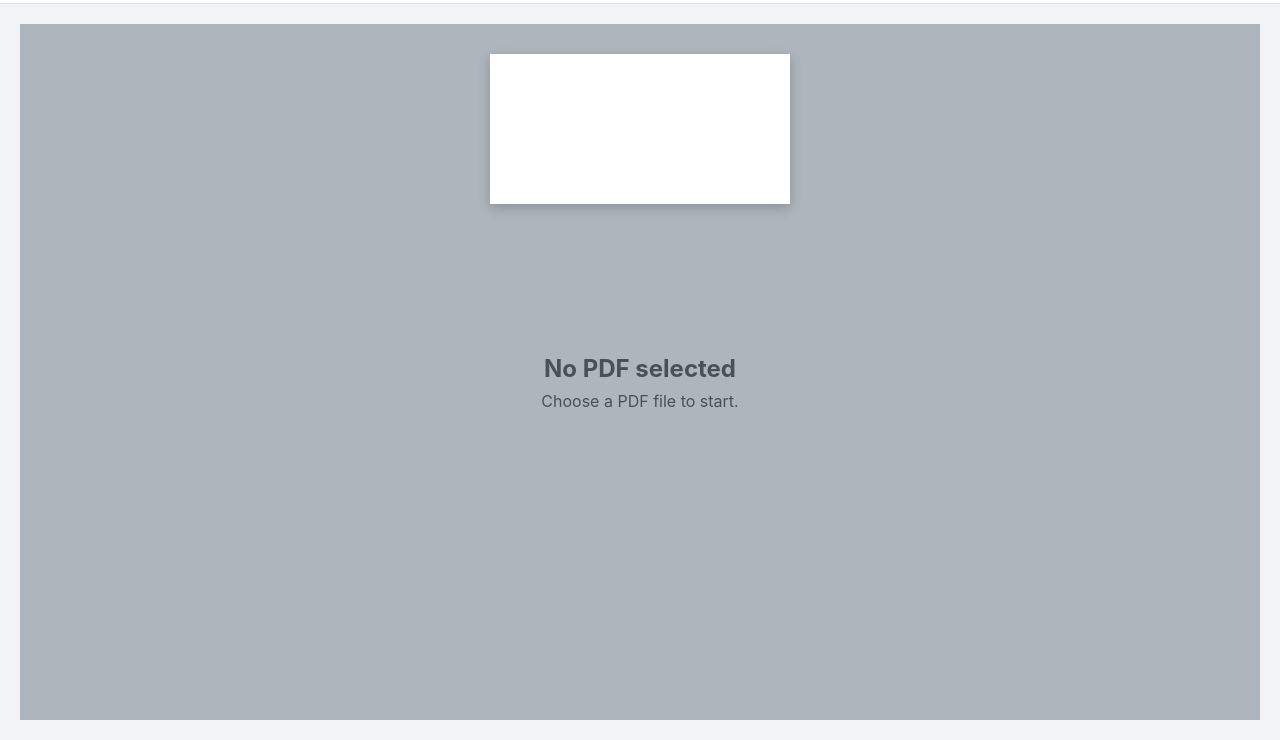
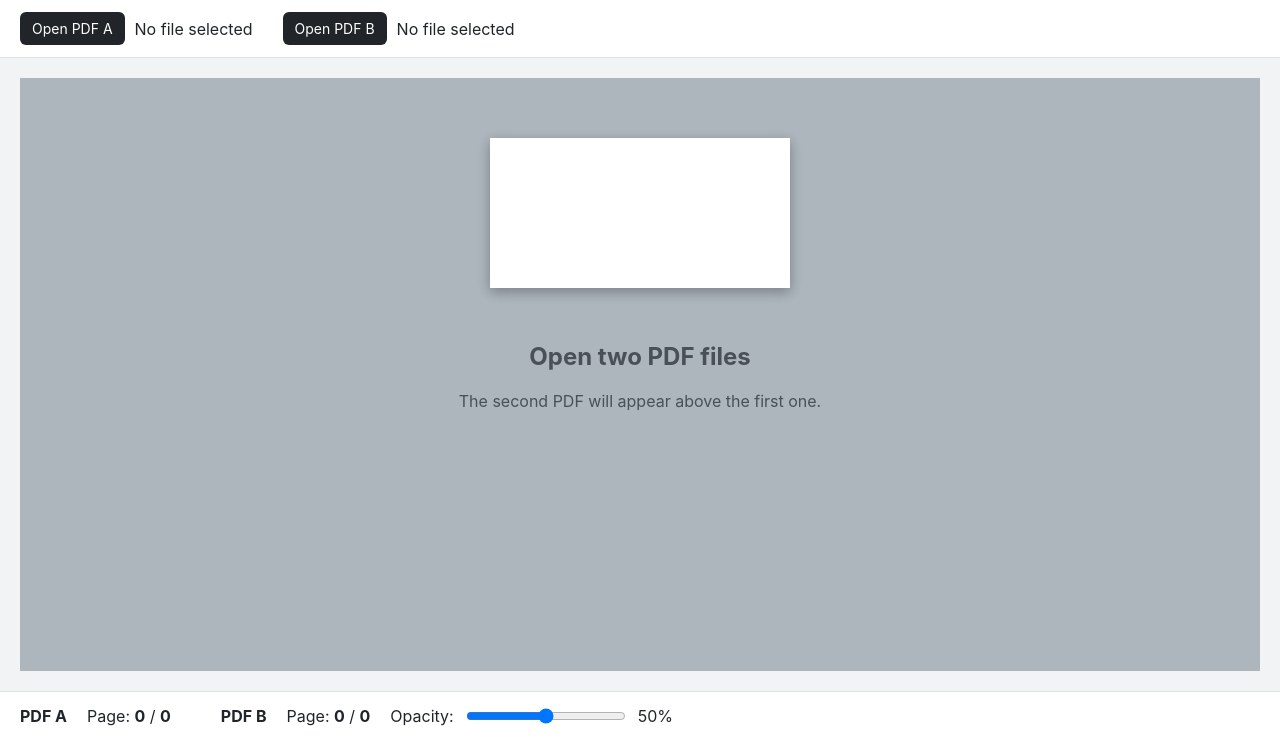
Before and after one commit to SamToio/pdf-comparator, a website built with Vite: page index.html in a window 1280 px wide. Shown: the part 60-800 px from the top of the page. Built offline with nearby package versions, Linux system fonts and the light colour scheme.

Commit message:
refactor: establish shared PDF layer coordinate system

```diff
--- /dev/null
+++ b/src/PdfLayer.js
@@ -0,0 +1,86 @@
+export class PdfLayer {
+    constructor(canvas) {
+        this.canvas = canvas;
+        this.context = canvas.getContext('2d');
+
+        this.document = null;
+
+        this.page = 1;
+
+        this.x = 0;
+        this.y = 0;
+
+        this.scale = 1;
+
+        this.opacity = 1;
+
+        this.baseScale = 1;
+    }
+
+    async load(file, pdfjsLib) {
+        const arrayBuffer = await file.arrayBuffer();
+
+        this.document = await pdfjsLib.getDocument({
+            data: arrayBuffer
+        }).promise;
+
+        this.page = 1;
+
+        await this.render();
+    }
+
+    async render() {
+        if (!this.document) {
+            return;
+        }
+
+        const page = await this.document.getPage(this.page);
+
+        const viewport = page.getViewport({
+            scale: 1
+        });
+
+        this.baseScale = 1;
+
+        this.canvas.width = Math.ceil(viewport.width);
+        this.canvas.height = Math.ceil(viewport.height);
+
+        await page.render({
+            canvasContext: this.context,
+            viewport
+        }).promise;
+
+        this.updateTransform();
+    }
+
+    updateTransform() {
+        this.canvas.style.transform = `
+            translate(
+                calc(-50% + ${this.x}px),
+                ${this.y}px
+            )
+            scale(${this.scale})
+        `;
+
+        this.canvas.style.opacity = this.opacity;
+    }
+
+    setPosition(x, y) {
+        this.x = x;
+        this.y = y;
+
+        this.updateTransform();
+    }
+
+    setScale(scale) {
+        this.scale = scale;
+
+        this.updateTransform();
+    }
+
+    setOpacity(opacity) {
+        this.opacity = opacity;
+
+        this.updateTransform();
+    }
+}
--- a/src/main.js
+++ b/src/main.js
@@ -1,7 +1,9 @@
 import './style.css';
+
 import * as pdfjsLib from 'pdfjs-dist';
+import pdfWorker from 'pdfjs-dist/build/pdf.worker.mjs?url';
 
-import pdfWorker from 'pdfjs-dist/build/pdf.worker.mjs?url';
+import { PdfLayer } from './PdfLayer.js';
 
 pdfjsLib.GlobalWorkerOptions.workerSrc = pdfWorker;
 
@@ -9,160 +11,195 @@ const app = document.querySelector('#app');
 
 app.innerHTML = `
     <div class="app">
+
         <header class="toolbar">
             <h1>PDF Comparator</h1>
+        </header>
 
-            <label class="file-button">
-                Open PDF
-                <input id="pdfInput" type="file" accept="application/pdf">
-            </label>
+        <section class="file-toolbar">
 
-            <div class="page-controls">
-                <button id="previousPage" disabled>←</button>
+            <div class="file-control">
+                <label class="file-button">
+                    Open PDF A
+                    <input
+                        id="pdfAInput"
+                        type="file"
+                        accept="application/pdf"
+                    >
+                </label>
+
+                <span id="pdfAName">
+                    No file selected
+                </span>
+            </div>
+
+            <div class="file-control">
+                <label class="file-button">
+                    Open PDF B
+                    <input
+                        id="pdfBInput"
+                        type="file"
+                        accept="application/pdf"
+                    >
+                </label>
+
+                <span id="pdfBName">
+                    No file selected
+                </span>
+            </div>
+
+        </section>
+
+        <main class="viewer-container">
+
+            <div class="viewer">
+
+                <div class="comparison-stage">
+
+                    <canvas id="pdfCanvasA"></canvas>
+
+                    <canvas id="pdfCanvasB"></canvas>
+
+                </div>
+
+                <div id="emptyState" class="empty-state">
+                    <h2>Open two PDF files</h2>
+                    <p>
+                        The second PDF will appear above the first one.
+                    </p>
+                </div>
+
+            </div>
+
+        </main>
+
+        <section class="controls">
+
+            <div class="layer-control">
+                <strong>PDF A</strong>
 
                 <span>
-                    Page
-                    <strong id="pageNumber">0</strong>
+                    Page:
+                    <strong id="pageA">0</strong>
                     /
-                    <strong id="pageCount">0</strong>
+                    <strong id="countA">0</strong>
+                </span>
+            </div>
+
+            <div class="layer-control">
+                <strong>PDF B</strong>
+
+                <span>
+                    Page:
+                    <strong id="pageB">0</strong>
+                    /
+                    <strong id="countB">0</strong>
                 </span>
 
-                <button id="nextPage" disabled>→</button>
+                <label>
+                    Opacity:
+                    <input
+                        id="opacityB"
+                        type="range"
+                        min="0"
+                        max="1"
+                        step="0.01"
+                        value="0.5"
+                    >
+
+                    <span id="opacityValue">50%</span>
+                </label>
             </div>
-        </header>
 
-        <main class="viewer-container">
-            <div class="viewer">
-                <canvas id="pdfCanvas"></canvas>
+        </section>
 
-                <div id="emptyState" class="empty-state">
-                    <h2>No PDF selected</h2>
-                    <p>Choose a PDF file to start.</p>
-                </div>
-            </div>
-        </main>
     </div>
 `;
 
-const pdfInput = document.querySelector('#pdfInput');
-const canvas = document.querySelector('#pdfCanvas');
-const context = canvas.getContext('2d');
+const pdfAInput = document.querySelector('#pdfAInput');
+const pdfBInput = document.querySelector('#pdfBInput');
 
-const previousPageButton = document.querySelector('#previousPage');
-const nextPageButton = document.querySelector('#nextPage');
+const pdfAName = document.querySelector('#pdfAName');
+const pdfBName = document.querySelector('#pdfBName');
 
-const pageNumberElement = document.querySelector('#pageNumber');
-const pageCountElement = document.querySelector('#pageCount');
+const pageA = document.querySelector('#pageA');
+const countA = document.querySelector('#countA');
+
+const pageB = document.querySelector('#pageB');
+const countB = document.querySelector('#countB');
+
+const opacityB = document.querySelector('#opacityB');
+const opacityValue = document.querySelector('#opacityValue');
 
 const emptyState = document.querySelector('#emptyState');
 
-let pdfDocument = null;
-let currentPage = 1;
-let rendering = false;
-let pendingPage = null;
+const canvasA = document.querySelector('#pdfCanvasA');
+const canvasB = document.querySelector('#pdfCanvasB');
 
-async function renderPage(pageNumber) {
-    if (!pdfDocument) {
-        return;
-    }
+const layerA = new PdfLayer(canvasA);
+const layerB = new PdfLayer(canvasB);
 
-    if (rendering) {
-        pendingPage = pageNumber;
-        return;
-    }
+layerA.setPosition(0, 30);
+layerB.setPosition(0, 30);
 
-    rendering = true;
+layerA.setScale(1);
+layerB.setScale(1);
 
-    const page = await pdfDocument.getPage(pageNumber);
+layerA.setOpacity(1);
+layerB.setOpacity(0.5);
 
-    const viewport = page.getViewport({
-        scale: 1.5
-    });
-
-    canvas.width = viewport.width;
-    canvas.height = viewport.height;
-
-    await page.render({
-        canvasContext: context,
-        viewport
-    }).promise;
-
-    pageNumberElement.textContent = currentPage;
-
-    rendering = false;
-
-    if (pendingPage !== null) {
-        const nextPage = pendingPage;
-        pendingPage = null;
-
-        await renderPage(nextPage);
-    }
-}
-
-async function loadPdf(file) {
-    const arrayBuffer = await file.arrayBuffer();
-
-    pdfDocument = await pdfjsLib.getDocument({
-        data: arrayBuffer
-    }).promise;
-
-    currentPage = 1;
-
-    pageCountElement.textContent = pdfDocument.numPages;
-
-    previousPageButton.disabled = true;
-    nextPageButton.disabled = pdfDocument.numPages <= 1;
-
-    emptyState.hidden = true;
-    canvas.hidden = false;
-
-    await renderPage(currentPage);
-}
-
-pdfInput.addEventListener('change', async (event) => {
+pdfAInput.addEventListener('change', async (event) => {
     const file = event.target.files[0];
 
     if (!file) {
         return;
     }
 
-    if (file.type !== 'application/pdf') {
-        alert('Please select a PDF file.');
+    try {
+        await layerA.load(file, pdfjsLib);
+
+        pdfAName.textContent = file.name;
+        pageA.textContent = layerA.page;
+        countA.textContent = layerA.document.numPages;
+
+        updateEmptyState();
+    } catch (error) {
+        console.error('Failed to load PDF A:', error);
+        alert('Failed to load PDF A.');
+    }
+});
+
+pdfBInput.addEventListener('change', async (event) => {
+    const file = event.target.files[0];
+
+    if (!file) {
         return;
     }
 
     try {
-        await loadPdf(file);
+        await layerB.load(file, pdfjsLib);
+
+        pdfBName.textContent = file.name;
+        pageB.textContent = layerB.page;
+        countB.textContent = layerB.document.numPages;
+
+        updateEmptyState();
     } catch (error) {
-        console.error('Failed to load PDF:', error);
-        alert('Failed to load the PDF file.');
+        console.error('Failed to load PDF B:', error);
+        alert('Failed to load PDF B.');
     }
 });
 
-previousPageButton.addEventListener('click', async () => {
-    if (!pdfDocument || currentPage <= 1) {
-        return;
-    }
+opacityB.addEventListener('input', () => {
+    const value = Number(opacityB.value);
 
-    currentPage--;
+    layerB.setOpacity(value);
 
-    previousPageButton.disabled = currentPage <= 1;
-    nextPageButton.disabled = false;
-
-    await renderPage(currentPage);
+    opacityValue.textContent = `${Math.round(value * 100)}%`;
 });
 
-nextPageButton.addEventListener('click', async () => {
-    if (!pdfDocument || currentPage >= pdfDocument.numPages) {
-        return;
+function updateEmptyState() {
+    if (layerA.document || layerB.document) {
+        emptyState.hidden = true;
     }
-
-    currentPage++;
-
-    nextPageButton.disabled = currentPage >= pdfDocument.numPages;
-    previousPageButton.disabled = false;
-
-    await renderPage(currentPage);
-});
-
-canvas.hidden = true;
+}
--- a/src/style.css
+++ b/src/style.css
@@ -36,11 +36,10 @@ input {
 }
 
 .toolbar {
-    min-height: 64px;
+    min-height: 60px;
 
     display: flex;
     align-items: center;
-    gap: 20px;
 
     padding: 12px 20px;
 
@@ -50,16 +49,31 @@ input {
 
 .toolbar h1 {
     margin: 0;
-    margin-right: auto;
 
     font-size: 20px;
+}
+
+.file-toolbar {
+    display: flex;
+    gap: 30px;
+
+    padding: 12px 20px;
+
+    background: #ffffff;
+    border-bottom: 1px solid #dee2e6;
+}
+
+.file-control {
+    display: flex;
+    align-items: center;
+    gap: 10px;
 }
 
 .file-button {
     display: inline-flex;
     align-items: center;
 
-    padding: 9px 14px;
+    padding: 8px 12px;
 
     border-radius: 6px;
 
@@ -73,29 +87,6 @@ input {
 
 .file-button input {
     display: none;
-}
-
-.page-controls {
-    display: flex;
-    align-items: center;
-    gap: 10px;
-}
-
-.page-controls button {
-    width: 34px;
-    height: 34px;
-
-    border: 1px solid #ced4da;
-    border-radius: 6px;
-
-    background: #ffffff;
-
-    cursor: pointer;
-}
-
-.page-controls button:disabled {
-    opacity: 0.4;
-    cursor: not-allowed;
 }
 
 .viewer-container {
@@ -116,22 +107,39 @@ input {
 
     overflow: auto;
 
-    display: flex;
-    justify-content: center;
-    align-items: flex-start;
-
-    padding: 30px;
-
     background: #adb5bd;
 }
 
-#pdfCanvas {
-    display: block;
+.comparison-stage {
+    position: absolute;
+
+    top: 30px;
+    left: 50%;
+
+    width: 0;
+    height: 0;
+}
+
+.comparison-stage canvas {
+    position: absolute;
+
+    top: 0;
+    left: 0;
+
+    transform-origin: top center;
 
     background: #ffffff;
 
     box-shadow:
         0 4px 12px rgba(0, 0, 0, 0.2);
+}
+
+#pdfCanvasA {
+    z-index: 1;
+}
+
+#pdfCanvasB {
+    z-index: 2;
 }
 
 .empty-state {
@@ -142,15 +150,36 @@ input {
 
     transform: translate(-50%, -50%);
 
+    z-index: 10;
+
     text-align: center;
 
     color: #495057;
 }
 
-.empty-state h2 {
-    margin-bottom: 8px;
+.controls {
+    display: flex;
+    gap: 50px;
+
+    padding: 14px 20px;
+
+    background: #ffffff;
+
+    border-top: 1px solid #dee2e6;
 }
 
-.empty-state p {
-    margin: 0;
+.layer-control {
+    display: flex;
+    align-items: center;
+    gap: 20px;
 }
+
+.layer-control label {
+    display: flex;
+    align-items: center;
+    gap: 10px;
+}
+
+.layer-control input[type="range"] {
+    width: 160px;
+}
```
